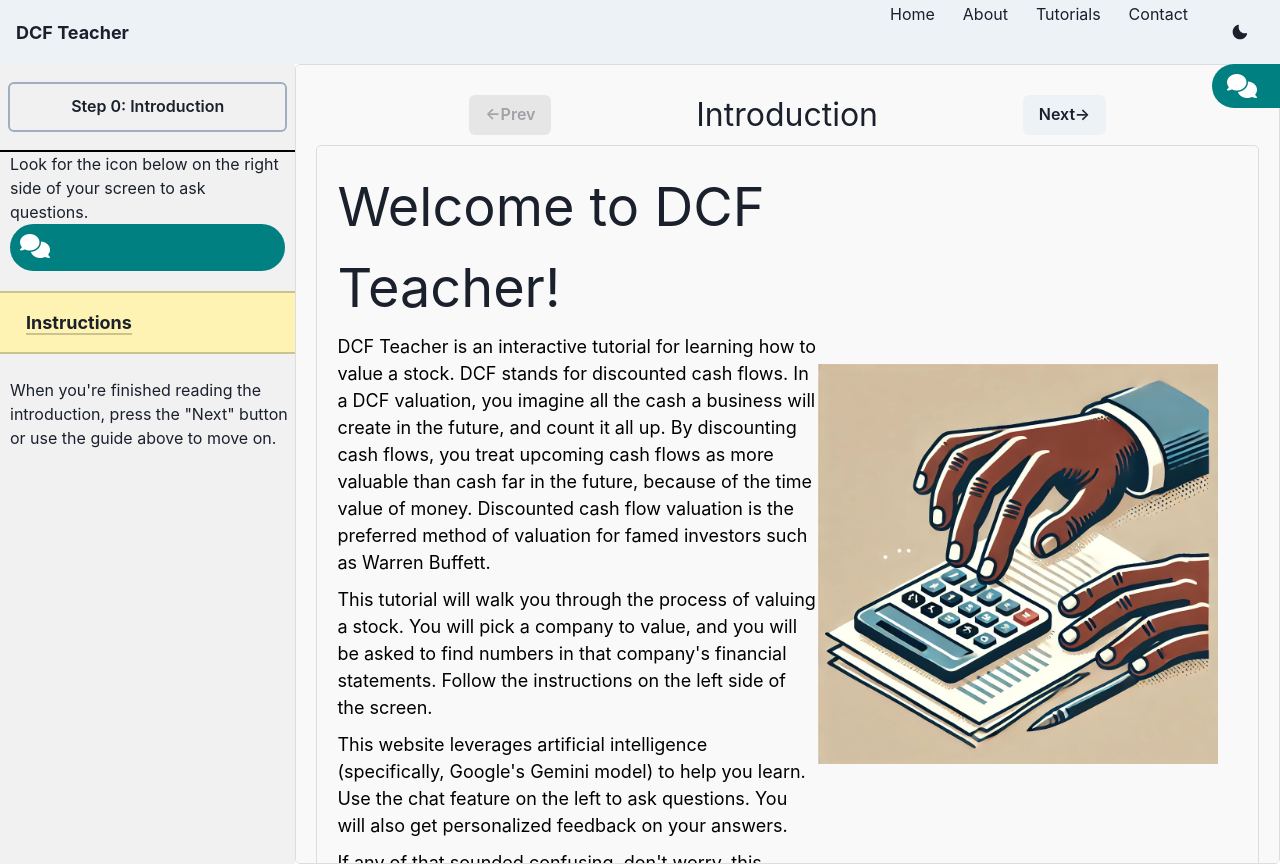
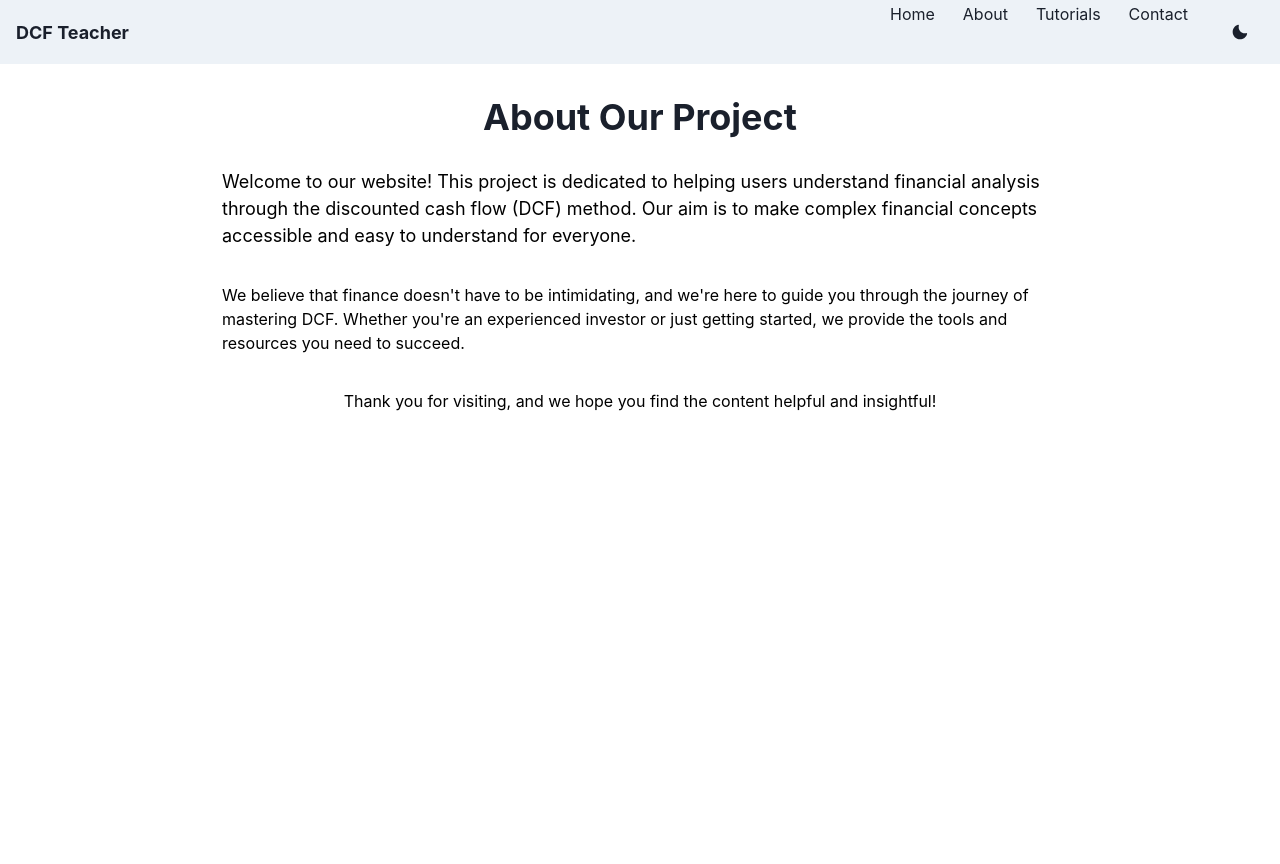
Before and after one commit to JeliHacker/dcf-teacher, a React (Create React App) app in the folder frontend/: page /about in a window 1280 px wide. After the commit the page ends 800 px from the top, so only its background shows below. Built offline with nearby package versions, Linux system fonts and the light colour scheme; no server answers.

Commit message:
add routing and stub about page

```diff
--- a/frontend/package.json
+++ b/frontend/package.json
@@ -20,6 +20,7 @@
     "react-chartjs-2": "^5.2.0",
     "react-dom": "^18.3.1",
     "react-markdown": "^9.0.1",
+    "react-router-dom": "^6.27.0",
     "react-scripts": "5.0.1",
     "web-vitals": "^2.1.4"
   },
--- a/frontend/src/App.js
+++ b/frontend/src/App.js
@@ -1,5 +1,6 @@
 import { ChakraProvider } from '@chakra-ui/react';
 import React, { useState } from 'react';
+import { BrowserRouter as Router, Route, Routes } from 'react-router-dom';
 import './App.css';
 import CashFlowProjectionsComponent from './components/CashFlowProjectionsComponent.js';
 import ChatDrawer from './components/ChatDrawer.js';
@@ -12,6 +13,7 @@ import StockSelection from './components/StockSelection';
 import UserSubmissionComponent from './components/UserSubmissionComponent';
 import useChat from './hooks/useChat';
 import Navbar from './components/Navbar';
+import About from './pages/About';  // Import your new About page
 
 function App() {
   const [currentSection, setCurrentSection] = useState(0);
@@ -78,7 +80,10 @@ function App() {
 
   return (
     <ChakraProvider>
+      <Router>
         <Navbar />
+        <Routes>
+          <Route path="/" element={
             <div className="App">
               <div className='right-column'>
                 <div style={{ display: 'flex', flexDirection: 'row', width: '100%', justifyContent: 'space-around' }}>
@@ -153,7 +158,11 @@ function App() {
                 </SectionComponent>
               </div>
             </div>
-    </ChakraProvider>
+          } />
+          <Route path="/about" element={<About />} />
+        </Routes>
+      </Router>
+    </ChakraProvider >
   );
 }
 
--- /dev/null
+++ b/frontend/src/pages/About.js
@@ -0,0 +1,26 @@
+// src/pages/About.js
+import React from 'react';
+import { Box, Heading, Text, VStack } from '@chakra-ui/react';
+
+const About = () => {
+  return (
+    <Box p={8} maxW="900px" mx="auto">
+      <VStack spacing={6}>
+        <Heading as="h1" size="xl">
+          About Our Project
+        </Heading>
+        <Text fontSize="lg">
+          Welcome to our website! This project is dedicated to helping users understand financial analysis through the discounted cash flow (DCF) method. Our aim is to make complex financial concepts accessible and easy to understand for everyone.
+        </Text>
+        <Text fontSize="md">
+          We believe that finance doesn't have to be intimidating, and we're here to guide you through the journey of mastering DCF. Whether you're an experienced investor or just getting started, we provide the tools and resources you need to succeed.
+        </Text>
+        <Text fontSize="md">
+          Thank you for visiting, and we hope you find the content helpful and insightful!
+        </Text>
+      </VStack>
+    </Box>
+  );
+};
+
+export default About;
```
Also changed, not shown: 1 other file (tests, documents, lock files or other folders). Lines whose indentation alone changed are shown as unchanged.
